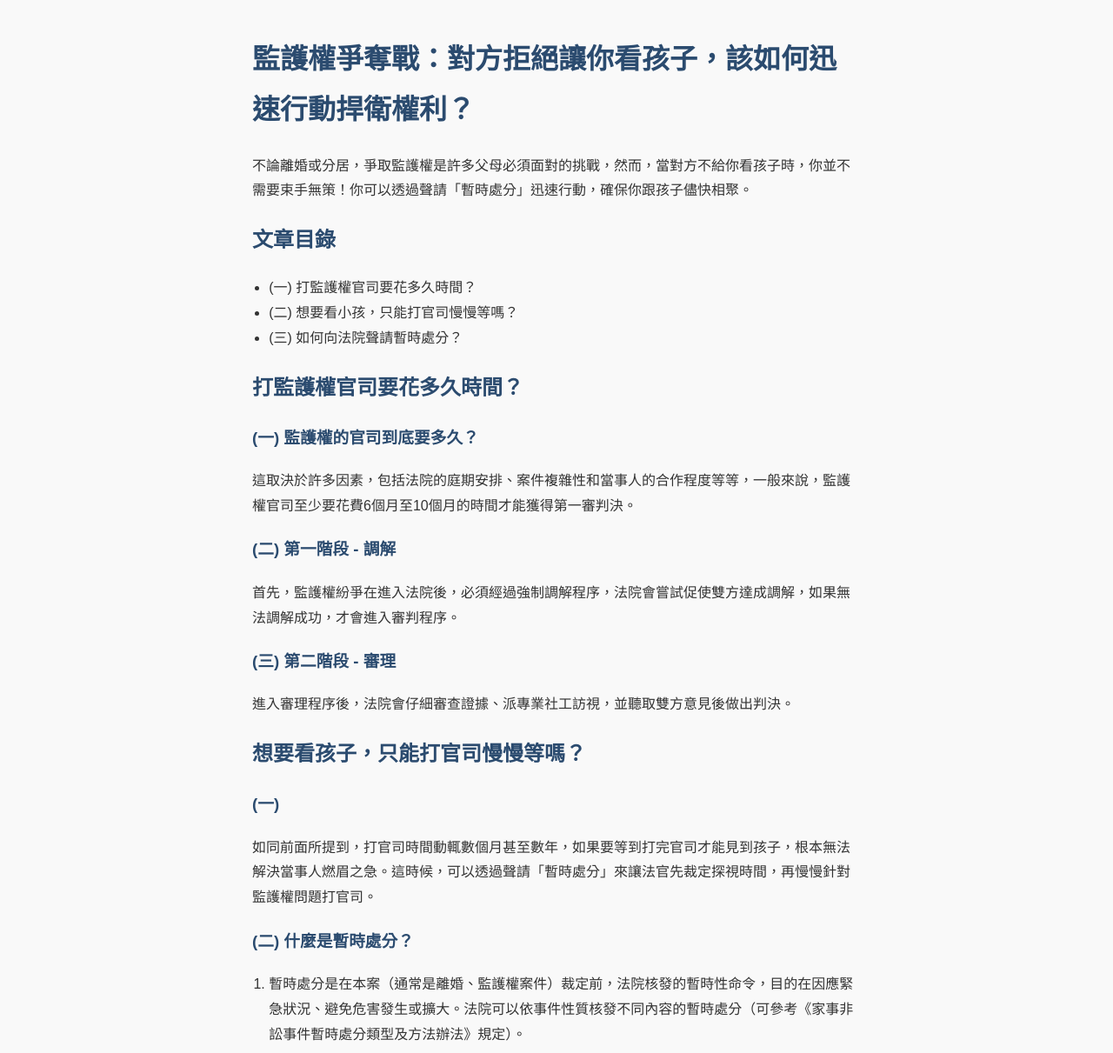
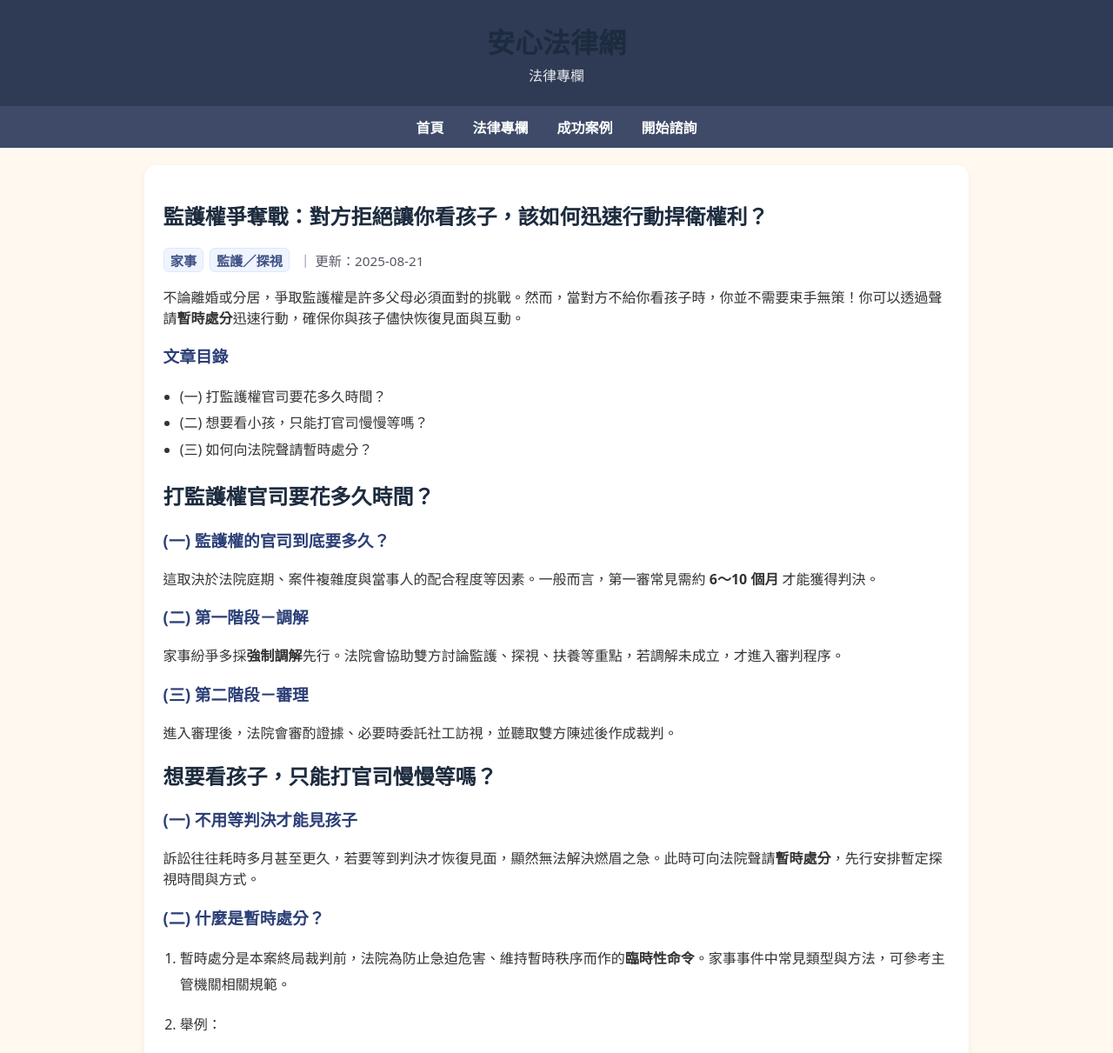
Before and after one commit to annielawarticles/law, a plain HTML site: page articles/article2.html in a window 1280 px wide. Shown: the top 1211 px of the page at 87% size. Drawn offline with Linux system fonts and the light colour scheme.

Commit message:
Update article2.html

```diff
--- a/articles/article2.html
+++ b/articles/article2.html
@@ -2,38 +2,63 @@
 <html lang="zh-Hant">
 <head>
   <meta charset="UTF-8" />
-  <title>監護權爭奪戰：對方拒絕讓你看孩子，該如何迅速行動捍衛權利？</title>
+  <meta name="viewport" content="width=device-width, initial-scale=1" />
+  <title>監護權爭奪戰：對方拒絕讓你看孩子，該如何迅速行動捍衛權利？｜法律專欄｜安心法律網</title>
+  <meta name="description" content="對方不讓你看孩子？本文說明監護權訴訟流程、調解與審理階段，以及如何聲請「暫時處分」先行確保探視。">
   <style>
-    body {
-      font-family: "Noto Sans TC", sans-serif;
-      max-width: 700px;
-      margin: 40px auto;
-      line-height: 1.8;
-      padding: 0 15px;
-      background: #f9f9f9;
-      color: #333;
+    :root{
+      --ink:#2f3b55; --ink-2:#3e4a68; --bg:#fff9f0; --card:#ffffff;
     }
-    h1, h2, h3 {
-      color: #2b4b6f;
-    }
-    ul, ol {
-      padding-left: 1.2em;
-    }
-    a {
-      color: #006699;
-      text-decoration: none;
-    }
-    a:hover {
-      text-decoration: underline;
-    }
+    *{box-sizing:border-box}
+    body{ margin:0; font-family:"Microsoft JhengHei","Noto Sans TC",system-ui; background:var(--bg); color:#333 }
+    header{ background:var(--ink); color:#fff; text-align:center; padding:1.5rem 1rem }
+    header h1{ margin:0; font-size:2rem; font-weight:800 }
+    header p{ margin:.25rem 0 0; opacity:.9 }
+    nav{ background:var(--ink-2); text-align:center; padding:.75rem 1rem }
+    nav a{ color:#fff; text-decoration:none; font-weight:700; margin:0 .9rem }
+    nav a:hover{ opacity:.85 }
+
+    .wrap{ max-width:980px; margin:1.25rem auto 2rem; padding:0 1rem }
+    .article{ background:var(--card); border-radius:14px; box-shadow:0 2px 10px rgba(0,0,0,.06); padding:1.25rem 1.35rem }
+    h1,h2{ color:#1d2b3e }
+    h3{ color:#2b3f77 }
+    .meta{ color:#445; opacity:.9; font-size:.95rem; margin:.25rem 0 1rem }
+    .tag{ display:inline-block; background:#eef3ff; border:1px solid #d9e5ff; color:#2b3f77; padding:.12rem .45rem; border-radius:6px; font-weight:700; margin-right:.4rem }
+    .cta{ margin:1.25rem 0 0 }
+    .btn{ display:inline-flex; align-items:center; gap:.45rem; background:#2f3b55; color:#fff; text-decoration:none; padding:.55rem .9rem; border-radius:10px; font-weight:800 }
+    .btn:hover{ filter:brightness(.95) }
+
+    ul,ol{ padding-left:1.2em; line-height:1.9 }
+    a{ color:#2b3f77; text-decoration:none }
+    a:hover{ text-decoration:underline }
+
+    footer{ background:var(--ink); color:#fff; text-align:center; padding:1rem; margin-top:2rem }
   </style>
 </head>
 <body>
-  <h1>監護權爭奪戰：對方拒絕讓你看孩子，該如何迅速行動捍衛權利？</h1>
+  <header>
+    <h1>安心法律網</h1>
+    <p>法律專欄</p>
+  </header>
 
-  <p>不論離婚或分居，爭取監護權是許多父母必須面對的挑戰，然而，當對方不給你看孩子時，你並不需要束手無策！你可以透過聲請「暫時處分」迅速行動，確保你跟孩子儘快相聚。</p>
+  <nav>
+    <a href="../index.html">首頁</a>
+    <a href="./index.html" aria-current="page">法律專欄</a>
+    <a href="../cases/index.html">成功案例</a>
+    <a href="../consult.html">開始諮詢</a>
+  </nav>
 
-  <h2>文章目錄</h2>
+  <main class="wrap">
+    <article class="article">
+      <h2>監護權爭奪戰：對方拒絕讓你看孩子，該如何迅速行動捍衛權利？</h2>
+      <div class="meta">
+        <span class="tag">家事</span><span class="tag">監護／探視</span>
+        ｜ 更新：2025-08-21
+      </div>
+
+      <p>不論離婚或分居，爭取監護權是許多父母必須面對的挑戰。然而，當對方不給你看孩子時，你並不需要束手無策！你可以透過聲請<strong>暫時處分</strong>迅速行動，確保你與孩子儘快恢復見面與互動。</p>
+
+      <h3>文章目錄</h3>
       <ul>
         <li>(一) 打監護權官司要花多久時間？</li>
         <li>(二) 想要看小孩，只能打官司慢慢等嗎？</li>
@@ -43,42 +68,53 @@
       <h2>打監護權官司要花多久時間？</h2>
 
       <h3>(一) 監護權的官司到底要多久？</h3>
-  <p>這取決於許多因素，包括法院的庭期安排、案件複雜性和當事人的合作程度等等，一般來說，監護權官司至少要花費6個月至10個月的時間才能獲得第一審判決。</p>
+      <p>這取決於法院庭期、案件複雜度與當事人的配合程度等因素。一般而言，第一審常見需約 <strong>6～10 個月</strong> 才能獲得判決。</p>
 
-  <h3>(二) 第一階段 - 調解</h3>
-  <p>首先，監護權紛爭在進入法院後，必須經過強制調解程序，法院會嘗試促使雙方達成調解，如果無法調解成功，才會進入審判程序。</p>
+      <h3>(二) 第一階段－調解</h3>
+      <p>家事紛爭多採<strong>強制調解</strong>先行。法院會協助雙方討論監護、探視、扶養等重點，若調解未成立，才進入審判程序。</p>
 
-  <h3>(三) 第二階段 - 審理</h3>
-  <p>進入審理程序後，法院會仔細審查證據、派專業社工訪視，並聽取雙方意見後做出判決。</p>
+      <h3>(三) 第二階段－審理</h3>
+      <p>進入審理後，法院會審酌證據、必要時委託社工訪視，並聽取雙方陳述後作成裁判。</p>
 
       <h2>想要看孩子，只能打官司慢慢等嗎？</h2>
 
-  <h3>(一)</h3>
-  <p>如同前面所提到，打官司時間動輒數個月甚至數年，如果要等到打完官司才能見到孩子，根本無法解決當事人燃眉之急。這時候，可以透過聲請「暫時處分」來讓法官先裁定探視時間，再慢慢針對監護權問題打官司。</p>
+      <h3>(一) 不用等判決才能見孩子</h3>
+      <p>訴訟往往耗時多月甚至更久，若要等到判決才恢復見面，顯然無法解決燃眉之急。此時可向法院聲請<strong>暫時處分</strong>，先行安排暫定探視時間與方式。</p>
 
       <h3>(二) 什麼是暫時處分？</h3>
       <ol>
         <li>
-      <p>暫時處分是在本案（通常是離婚、監護權案件）裁定前，法院核發的暫時性命令，目的在因應緊急狀況、避免危害發生或擴大。法院可以依事件性質核發不同內容的暫時處分（可參考《家事非訟事件暫時處分類型及方法辦法》規定）。</p>
+          <p>暫時處分是本案終局裁判前，法院為防止急迫危害、維持暫時秩序而作的<strong>臨時性命令</strong>。家事事件中常見類型與方法，可參考主管機關相關規範。</p>
         </li>
         <li>
-      <p>例如：</p>
+          <p>舉例：</p>
           <ul>
-        <li>在監護權案件中，對方不給你看孩子時，你可以向法院聲請暫時處分，法院會裁定暫時處分訂出探視時間，要求雙方遵守，讓你在訴訟期間也可以定期與孩子相聚，不需等待漫長的訴訟程序結束才能見面。</li>
-        <li>在監護權案件中，如果孩子急需生活費、醫藥費或學費，法院也可以核發命父母一方先給付扶養費、醫療費或學費的暫時處分。</li>
+            <li>對方拒絕探視時，得聲請裁定暫時處分，<strong>暫定訂出探視時間表</strong>並要求雙方遵守，讓你在訴訟期間也能固定與孩子互動。</li>
+            <li>如孩子急需生活費、醫療費或學費，也可聲請命父或母一方<strong>先行給付扶養相關費用</strong>之暫時處分。</li>
           </ul>
         </li>
       </ol>
 
       <h2>如何向法院聲請暫時處分？</h2>
-  <p>向法院提出「書面」的「家事聲請狀」，詳細說明對方不讓你看孩子的情況，並提出應該核發暫時處分的理由（例如有沒有必要性、急迫性等等），後續等法院通知開庭，法院審酌後如果認為有必要，便會核發暫時處分。</p>
+      <p>以<strong>書面向法院提出家事聲請狀</strong>，詳述對方不讓探視之事實、已造成之不利益，並具體說明暫時處分的<strong>必要性與急迫性</strong>，檢附可資佐證之資料。法院受理後會排期審酌，認為有其必要者，將作成准許之裁定。</p>
 
-  <h2>律師提醒：</h2>
-  <p>當對方不給你看孩子時，不要感到絕望，你有法律可以倚靠，可以迅速行動，確保你的權益得到尊重。</p>
-  <p>不過提醒，暫時處分並非有聲請就一定會通過，法官還是會依據訴狀內容、證據等等綜合評估有無核發必要。如果訴狀寫得不完整，或是事證不足，還是可能會被法官駁回暫時處分的聲請，因此仍建議與律師諮詢評估。</p>
+      <h2>律師提醒</h2>
+      <p>遇到探視受阻，千萬別放棄權益。善用暫時處分即可快速恢復與孩子的聯繫。不過，暫時處分<strong>並非一定核發</strong>，仍需具備相當事實與證據支持，建議先與家事律師討論策略與資料準備。</p>
 
-<a href="/law/index.html">回到文章列表</a>
+      <div class="cta">
+        <a class="btn" href="../consult.html">需要協助聲請暫時處分？立即諮詢家事律師</a>
+      </div>
 
+      <p style="margin-top:1rem"><a href="./index.html">← 回到法律專欄列表</a></p>
+    </article>
+  </main>
 
+  <footer>
+    <p>© <span id="y"></span> 安心法律網</p>
+  </footer>
+
+  <script>
+    document.getElementById('y').textContent = new Date().getFullYear();
+  </script>
 </body>
 </html>
```
Lines whose indentation alone changed are shown as unchanged.
